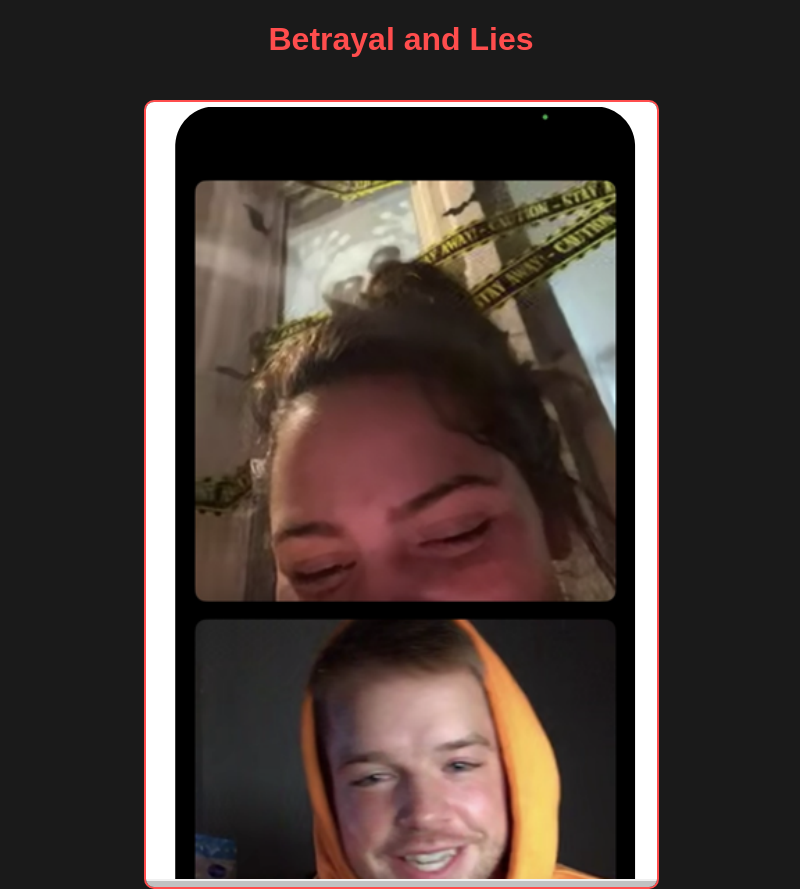
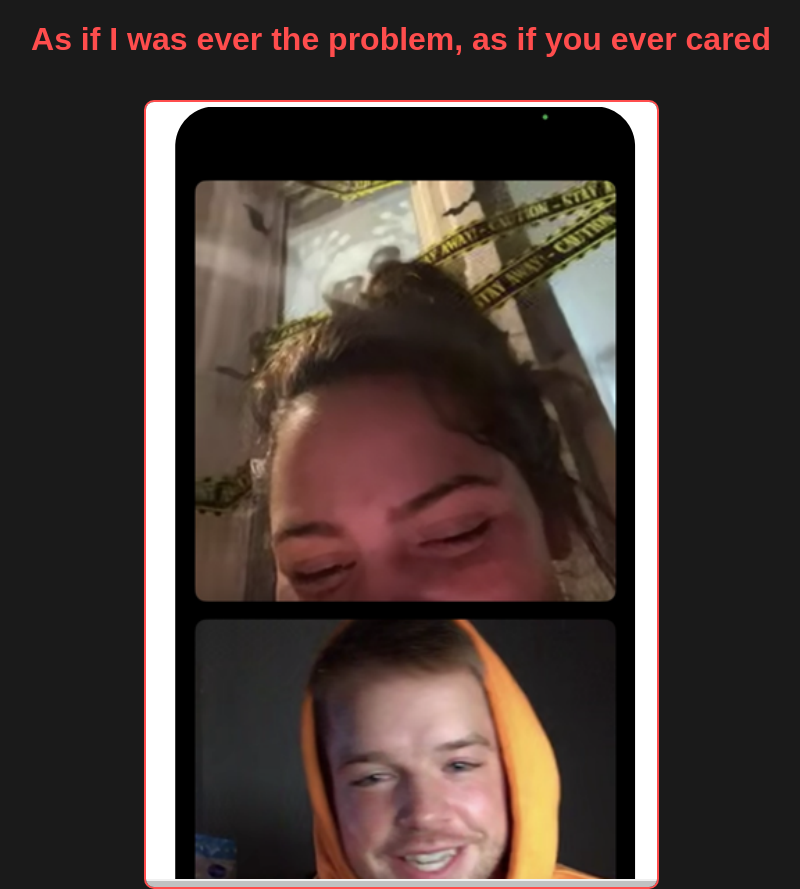
Before and after one commit to Benjahim/V, a plain HTML site: page index.html in a window 1280 px wide. Shown: the top 889 px of the page, without its empty margins (239-1039 px from the left). Drawn offline with Linux system fonts and the light colour scheme.

Commit message:
Update index.html

```diff
--- a/index.html
+++ b/index.html
@@ -50,7 +50,7 @@
     </style>
 </head>
 <body>
-    <h1>Betrayal and Lies</h1>
+    <h1>As if I was ever the problem, as if you ever cared</h1>
 
     <img src="CUTENESS%20OVERLOAD.png" alt="A representation of betrayal">
 
```
